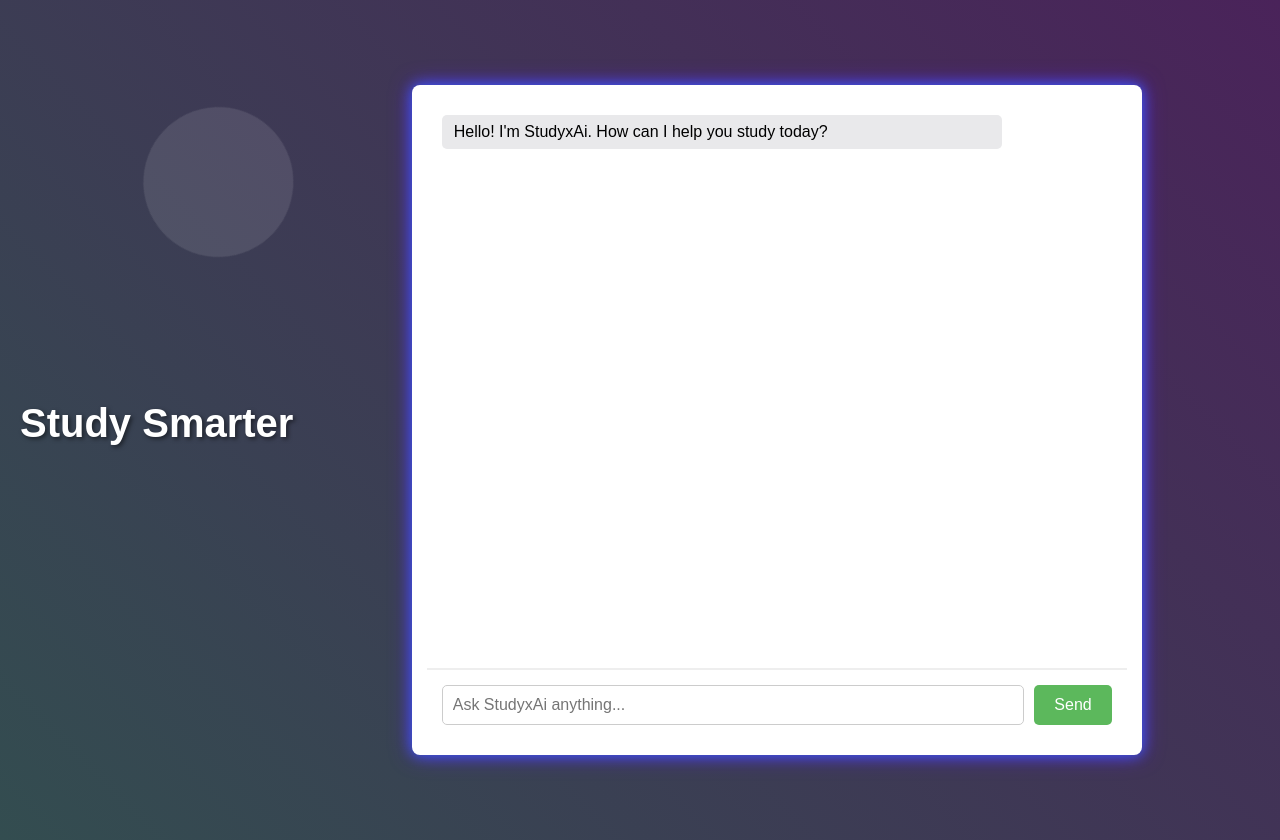
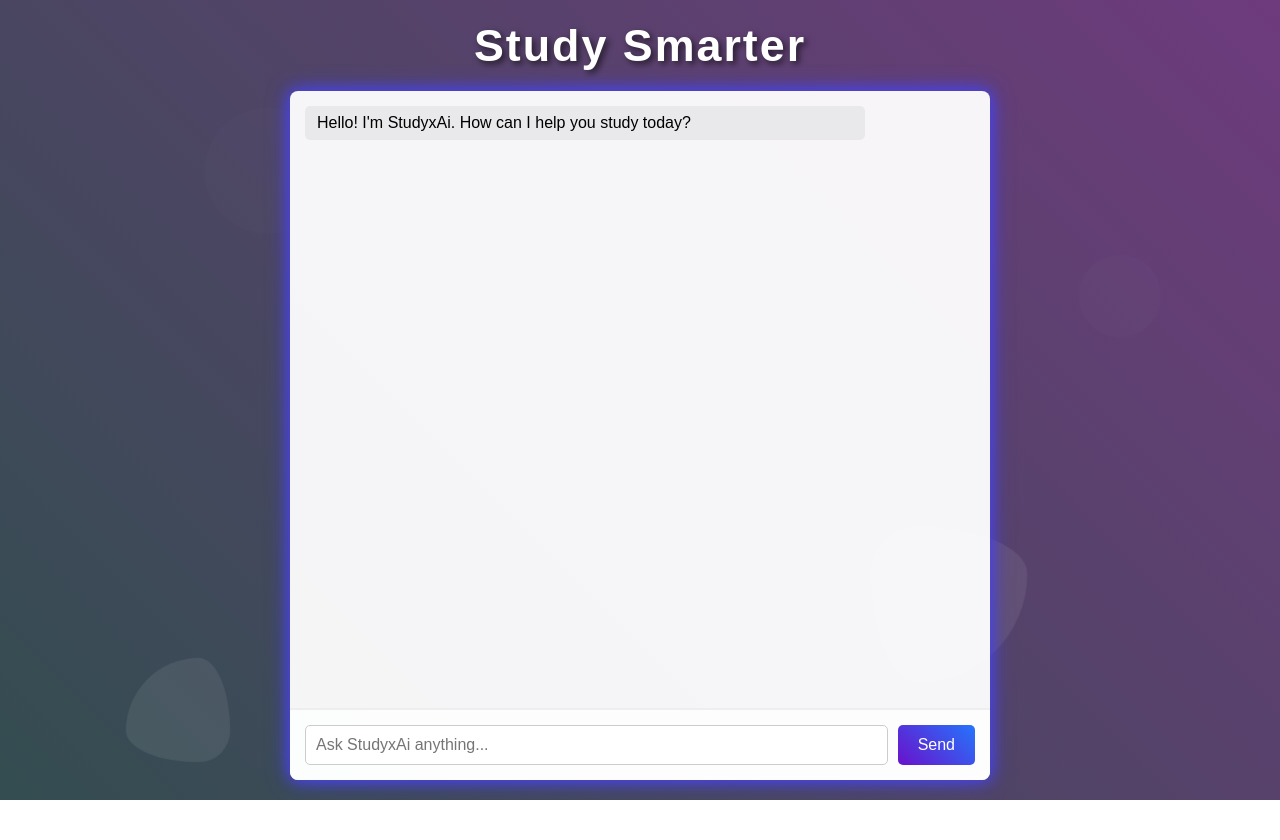
Before and after one commit to coder-user-x/studyxai, a website: page public/index.html in a window 1280 px wide. After the commit the page ends 800 px from the top, so only its background shows below. Drawn offline with Linux system fonts and the light colour scheme.

Commit message:
Update index.html

```diff
--- a/public/index.html
+++ b/public/index.html
@@ -6,97 +6,189 @@
     <title>StudyxAi Chat</title>
     <link rel="stylesheet" href="style.css">
     <style>
-        /* Styles added directly in index.html */
+        /* --- Styles added directly in index.html --- */
 
-        /* Body background animation */
+        /* Body setup for flex layout and background */
         body {
-            margin: 0; /* Ensure no default margin interferes */
+            font-family: sans-serif; /* Ensure font is applied */
+            margin: 0; /* Remove default body margin */
+            padding: 0; /* Remove default body padding */
             overflow: hidden; /* Hide moving shapes outside viewport */
-            /* Initial background color */
+            min-height: 100vh; /* Ensure body takes full viewport height */
+            display: flex; /* Use flexbox for layout */
+            flex-direction: column; /* Stack children vertically */
+            align-items: center; /* Center children horizontally */
+            justify-content: flex-start; /* Align items to the top */
+            position: relative; /* Needed for absolute positioning of shapes */
+
+            /* Background animation */
             background: linear-gradient(45deg, #4a235a, #334d50); /* Initial gradient */
-            animation: background-animation 15s infinite alternate linear; /* Background color animation */
-            position: relative; /* Needed for absolute positioning of shapes */
-            min-height: 100vh; /* Ensure body takes full viewport height */
+            animation: background-animation 20s infinite alternate ease-in-out; /* Smoother, longer animation */
         }
 
         @keyframes background-animation {
             0% { background: linear-gradient(45deg, #4a235a, #334d50); } /* Purple to Blue */
-            50% { background: linear-gradient(45deg, #334d50, #4a235a); } /* Blue to Purple */
-            100% { background: linear-gradient(45deg, #4a235a, #334d50); } /* Back to Purple to Blue */
+            25% { background: linear-gradient(45deg, #334d50, #6e3b7d); } /* Blue to Lighter Purple */
+            50% { background: linear-gradient(45deg, #6e3b7d, #334d50); } /* Lighter Purple to Blue */
+            75% { background: linear-gradient(45deg, #334d50, #4a235a); } /* Blue to Purple */
+            100% { background: linear-gradient(45deg, #4a235a, #334d50); } /* Back to start */
         }
 
         /* Floating shapes in background */
-        body::before,
-        body::after {
+        /* We'll create a few distinct shapes with varied animations */
+        .background-shape {
             content: '';
             position: absolute;
-            width: 150px; /* Size of shapes */
-            height: 150px;
-            background: rgba(255, 255, 255, 0.1); /* Semi-transparent white */
-            border-radius: 50%; /* Make shapes circular */
+            background: rgba(255, 255, 255, 0.08); /* Semi-transparent white */
             z-index: -1; /* Place behind content */
-            animation: float 10s infinite ease-in-out alternate; /* Floating animation */
         }
 
-        body::before {
-            top: 10%; left: 10%;
-            animation-duration: 12s; /* Different speed */
-            animation-delay: 1s; /* Different delay */
+        .shape1 {
+            width: 120px; height: 120px;
+            top: 10%; left: 15%;
+            border-radius: 50%; /* Circle */
+            animation: float 15s infinite ease-in-out alternate, pulse-opacity 8s infinite alternate;
+            animation-delay: 0s, 1s;
         }
 
-        body::after {
-            bottom: 15%; right: 15%;
-            width: 120px; height: 120px;
-            animation-duration: 10s;
-            animation-delay: 0s;
+        .shape2 {
+            width: 150px; height: 150px;
+            bottom: 15%; right: 20%;
+            border-radius: 30% 70% 70% 30% / 30% 30% 70% 70%; /* Organic shape */
+            animation: float 18s infinite ease-in-out alternate, pulse-scale 9s infinite alternate;
+            animation-delay: 2s, 0s;
         }
 
+         .shape3 {
+            width: 80px; height: 80px;
+            top: 30%; right: 10%;
+            border-radius: 50%; /* Circle */
+            animation: float 10s infinite linear alternate, pulse-opacity 6s infinite alternate;
+            animation-delay: 3s, 2s;
+        }
+
+        .shape4 {
+            width: 100px; height: 100px;
+            bottom: 5%; left: 10%;
+            border-radius: 70% 30% 30% 70% / 70% 70% 30% 30%; /* Organic shape */
+            animation: float 14s infinite ease-in-out alternate, pulse-scale 7s infinite alternate;
+            animation-delay: 1s, 3s;
+        }
+
+
         @keyframes float {
-            0% { transform: translate(0, 0) rotate(0deg); }
-            50% { transform: translate(20px, 30px) rotate(180deg); }
-            100% { transform: translate(0, 0) rotate(360deg); }
+            0% { transform: translate(0, 0) rotate(0deg) scale(1); }
+            50% { transform: translate(20px, 40px) rotate(180deg) scale(1.05); }
+            100% { transform: translate(0, 0) rotate(360deg) scale(1); }
         }
+
+         @keyframes pulse-opacity {
+             0% { opacity: 0.08; }
+             50% { opacity: 0.15; }
+             100% { opacity: 0.08; }
+         }
+
+          @keyframes pulse-scale {
+             0% { transform: scale(1); }
+             50% { transform: scale(1.05); }
+             100% { transform: scale(1); }
+         }
 
 
         /* "Study Smarter" header styling */
         .app-title {
             text-align: center;
             color: #fff; /* White text */
-            margin-bottom: 20px; /* Space below title */
-            font-size: 2.5em; /* Large font size */
-            text-shadow: 2px 2px 4px rgba(0,0,0,0.5); /* Add a shadow */
+            margin: 20px auto; /* Top/Bottom margin, auto left/right for centering */
+            font-size: 2.8em; /* Larger font size */
+            text-shadow: 3px 3px 6px rgba(0,0,0,0.6); /* Stronger shadow */
             z-index: 1; /* Ensure title is above background shapes */
-            position: relative; /* Needed for z-index to work */
+            position: relative; /* Needed for z-index */
+            letter-spacing: 2px; /* Add some spacing */
         }
 
 
-        /* Glowing border for chat container */
+        /* Chat container layout and glowing border */
         .chat-container {
+            width: 100%;
+            max-width: 700px;
+            background-color: rgba(255, 255, 255, 0.95); /* Slightly transparent white background */
+            box-shadow: 0 0 15px rgba(0, 0, 0, 0.3); /* Initial shadow */
+            border-radius: 8px;
+            overflow: hidden;
+            display: flex;
+            flex-direction: column;
+            /* Adjust height to take remaining vertical space */
+            height: calc(100vh - 120px); /* Total viewport height minus rough space for title+margins */
+            flex-grow: 1; /* Allow it to grow and fill space */
             z-index: 1; /* Ensure container is above background shapes */
-            position: relative; /* Needed for z-index and potential transform */
-            /* Initial box shadow, will be overridden by animation */
-            box-shadow: 0 0 10px rgba(0, 0, 0, 0.2);
-            animation: glowing-border 3s infinite alternate ease-in-out; /* Glowing animation */
+            position: relative; /* Needed for z-index and glow */
+            margin-bottom: 20px; /* Add margin at the bottom */
+
+            /* Glowing animation */
+            animation: glowing-border 4s infinite alternate ease-in-out; /* Longer, smoother glow */
         }
 
         @keyframes glowing-border {
-            0% { box-shadow: 0 0 5px #6a11cb, 0 0 10px #2575fc; border-color: #6a11cb; } /* Purple/Blue glow */
-            50% { box-shadow: 0 0 15px #2575fc, 0 0 25px #6a11cb; border-color: #2575fc; } /* Blue/Purple glow */
-            100% { box-shadow: 0 0 5px #6a11cb, 0 0 10px #2575fc; border-color: #6a11cb; } /* Back to Purple/Blue glow */
+            0% { box-shadow: 0 0 8px #6a11cb, 0 0 15px #2575fc; border-color: #6a11cb; } /* Purple/Blue glow */
+            50% { box-shadow: 0 0 20px #2575fc, 0 0 30px #6a11cb; border-color: #2575fc; } /* Blue/Purple glow */
+            100% { box-shadow: 0 0 8px #6a11cb, 0 0 15px #2575fc; border-color: #6a11cb; } /* Back to Purple/Blue glow */
         }
 
-         /* Adjust chat container padding/margin slightly if needed so glow is visible */
-         .chat-container {
-            /* ... previous styles ... */
-            padding: 15px; /* Ensure some internal space */
-            margin: 20px auto; /* Center the container and add margin */
+         /* Adjust chat box height calculation within container */
+         .chat-box {
+             /* ... previous styles ... */
+             /* Height calculated to leave space for the input area */
+             height: calc(100% - 65px); /* Assuming input area takes about 65px */
+             box-sizing: border-box; /* Include padding in height */
+             padding: 15px; /* Ensure padding is applied */
+             overflow-y: auto; /* Keep scrolling */
+             background-color: transparent; /* Ensure chat box doesn't hide container background */
          }
 
-         /* Ensure chat box height is calculated correctly within container */
-         .chat-box {
-             /* ... previous styles ... */
-             height: calc(100% - 60px); /* Adjust based on input area height */
-             box-sizing: border-box; /* Include padding in height */
+         /* Style Input Area */
+         .input-area {
+             display: flex;
+             padding: 15px;
+             border-top: 1px solid #eee;
+             background-color: rgba(255, 255, 255, 0.8); /* Slightly transparent background */
+         }
+
+         .input-area input[type="text"] {
+             flex-grow: 1;
+             padding: 10px;
+             border: 1px solid #ccc;
+             border-radius: 5px;
+             margin-right: 10px;
+             font-size: 1em;
+             outline: none; /* Remove default outline */
+             transition: border-color 0.3s ease, box-shadow 0.3s ease; /* Smooth transition */
+         }
+
+         .input-area input[type="text"]:focus {
+             border-color: #6a11cb; /* Highlight border on focus */
+             box-shadow: 0 0 5px rgba(106, 17, 203, 0.5); /* Subtle glow on focus */
+         }
+
+         .input-area button {
+             padding: 10px 20px;
+             background: linear-gradient(45deg, #6a11cb, #2575fc); /* Gradient button */
+             color: white;
+             border: none;
+             border-radius: 5px;
+             cursor: pointer;
+             font-size: 1em;
+             transition: opacity 0.3s ease, transform 0.3s ease; /* Smooth transition */
+             outline: none; /* Remove default outline */
+         }
+
+         .input-area button:hover {
+             opacity: 0.9; /* Slightly transparent on hover */
+             transform: translateY(-2px); /* Lift slightly on hover */
+         }
+
+         .input-area button:active {
+             transform: translateY(0); /* Press down on click */
          }
 
 
@@ -104,6 +196,12 @@
 </head>
 <body>
     <h1 class="app-title">Study Smarter</h1>
+
+     <div class="background-shape shape1"></div>
+    <div class="background-shape shape2"></div>
+    <div class="background-shape shape3"></div>
+    <div class="background-shape shape4"></div>
+
 
     <div class="chat-container">
         <div class="chat-box" id="chatBox">
```
